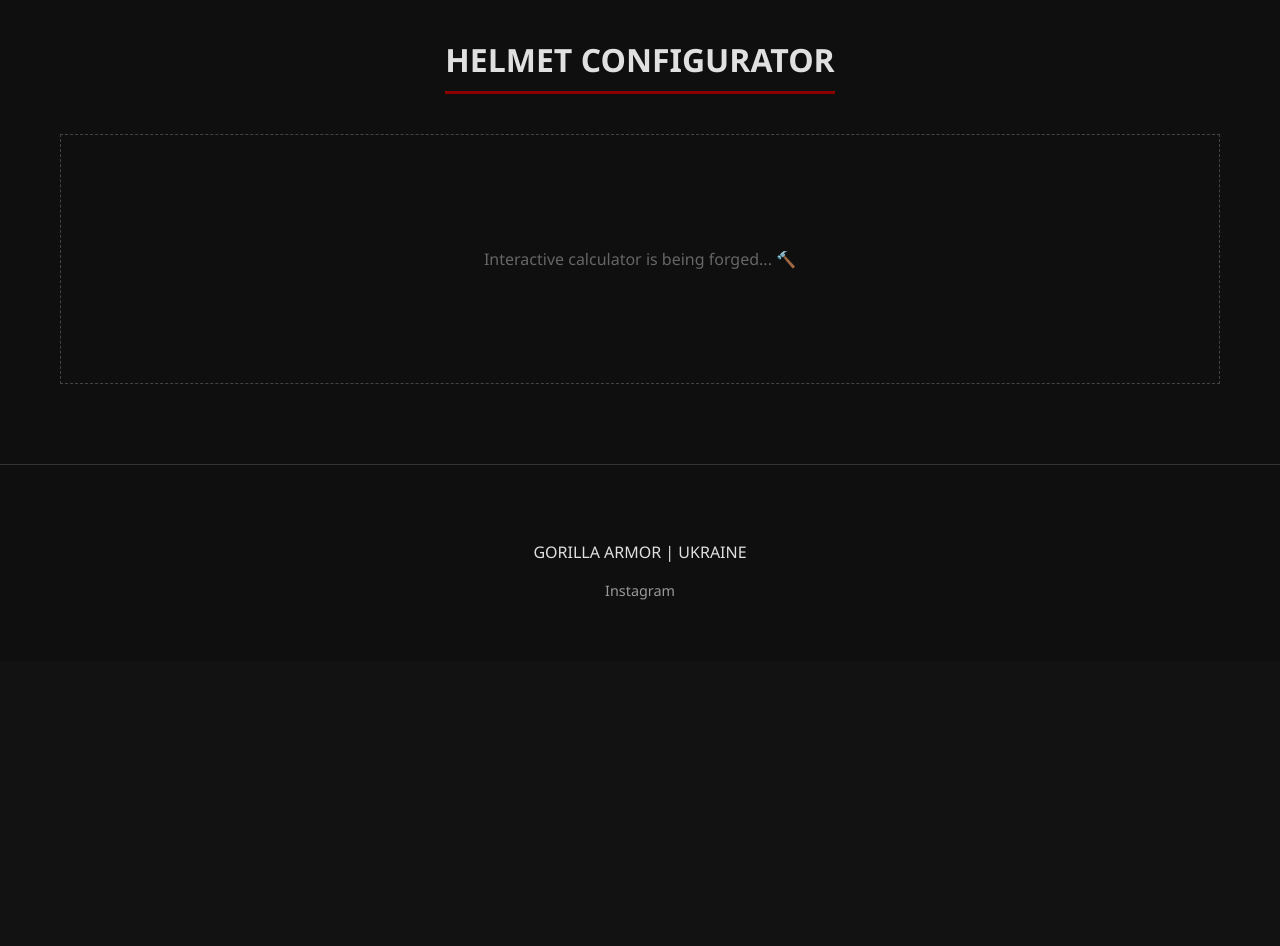
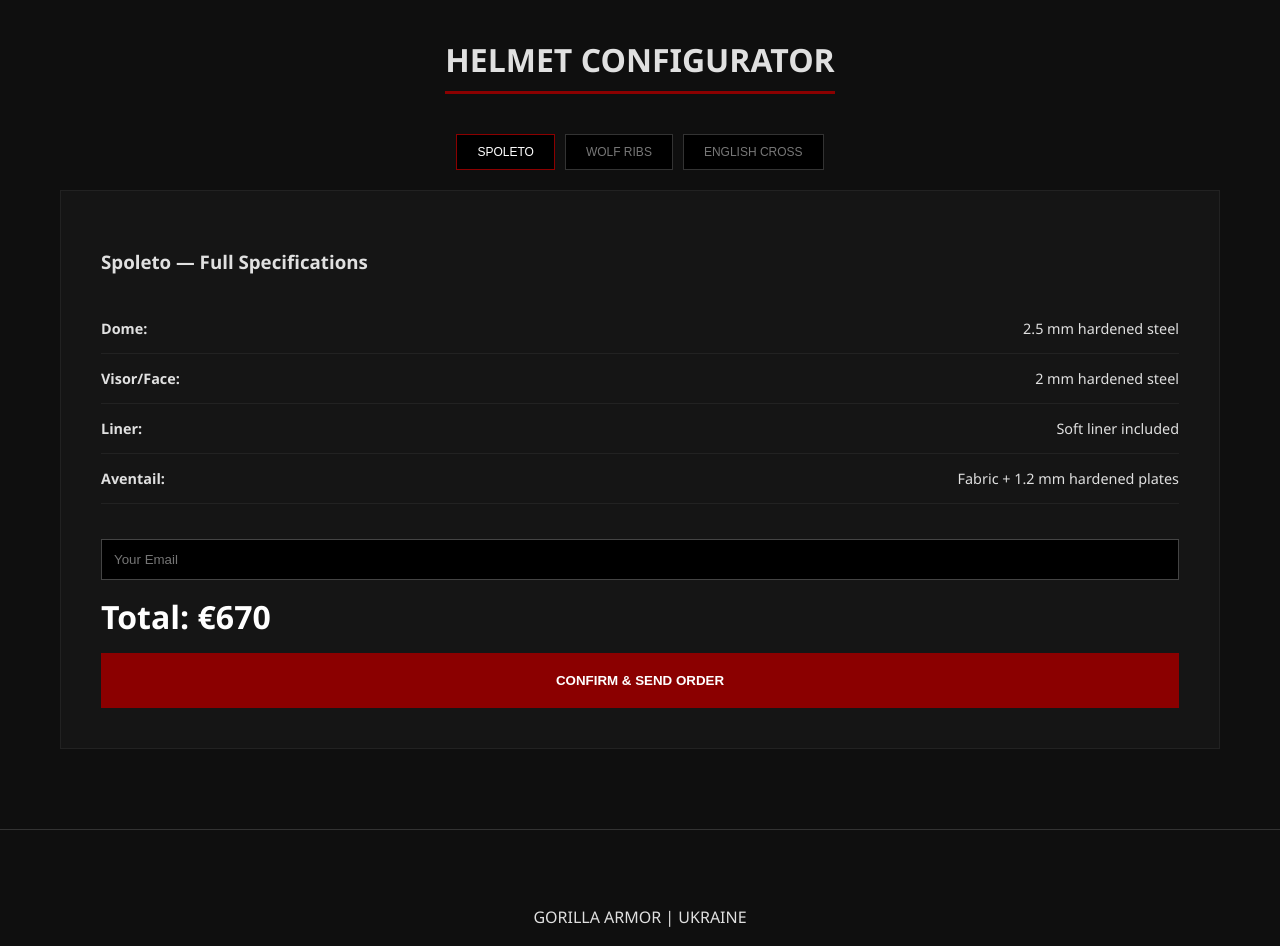
Before and after one commit to Sadovenko555/gorilla-armor-l, a React (Vite) app: page / in a window 1280 px wide. Shown: the part 1760-2706 px from the top of the page. Before the commit the page ends 2421 px from the top, so only its background shows below. Built offline with nearby package versions, Linux system fonts and the light colour scheme.

Commit message:
add configurator-test

```diff
--- a/package.json
+++ b/package.json
@@ -10,6 +10,7 @@
     "preview": "vite preview"
   },
   "dependencies": {
+    "@emailjs/browser": "^4.4.1",
     "react": "^19.2.5",
     "react-dom": "^19.2.5"
   },
--- a/src/App.css
+++ b/src/App.css
@@ -198,6 +198,127 @@
   font-size: 0.9rem;
 }
 
+.calc-input {
+  width: 100%;
+  padding: 12px;
+  background: #000;
+  border: 1px solid #444;
+  color: white;
+  margin-top: 5px;
+}
+.calc-input:focus {
+  border-color: var(--primary-red);
+  outline: none;
+}
+
+.calculator-container {
+  max-width: 600px;
+  margin: 0 auto;
+  background: var(--bg-section);
+  padding: 30px;
+  border-radius: 8px;
+  border: 1px solid #333;
+}
+
+.calc-group {
+  margin-bottom: 25px;
+  text-align: left;
+}
+
+.calc-group label {
+  display: block;
+  margin-bottom: 10px;
+  text-transform: uppercase;
+  font-size: 0.8rem;
+  color: var(--text-dim);
+  letter-spacing: 1px;
+}
+
+.calc-select {
+  width: 100%;
+  padding: 12px;
+  background: #000;
+  color: #fff;
+  border: 1px solid #444;
+  outline: none;
+}
+
+.radio-group {
+  display: flex;
+  gap: 10px;
+}
+
+.option-btn {
+  flex: 1;
+  padding: 10px;
+  background: transparent;
+  border: 1px solid #444;
+  color: white;
+  cursor: pointer;
+  transition: 0.3s;
+}
+
+.option-btn.active {
+  background: var(--primary-red);
+  border-color: var(--primary-red);
+}
+
+.total-box {
+  margin-top: 40px;
+  padding-top: 20px;
+  border-top: 1px solid #333;
+}
+
+.total-box h3 span {
+  color: var(--primary-red);
+  font-size: 2rem;
+}
+
+.order-btn {
+  width: 100%;
+  margin-top: 20px;
+  padding: 15px;
+  background: #24A1DE; /* Колір Телеграму */
+  border: none;
+  color: white;
+  font-weight: bold;
+  text-transform: uppercase;
+  cursor: pointer;
+}
+
+.configurator { display: flex; flex-direction: column; gap: 20px; }
+
+/* Таби з назвами шлемів */
+.helmet-selector { display: flex; flex-wrap: wrap; gap: 10px; justify-content: center; }
+.helmet-tab {
+  padding: 10px 20px; background: #000; border: 1px solid #333; color: #777;
+  cursor: pointer; text-transform: uppercase; font-size: 0.75rem;
+}
+.helmet-tab.active { border-color: var(--primary-red); color: #fff; }
+
+/* Картка специфікації */
+.spec-card {
+  background: #151515; border: 1px solid #222; padding: 40px; text-align: left;
+}
+.spec-list { list-style: none; padding: 0; margin: 30px 0; }
+.spec-list li {
+  padding: 15px 0; border-bottom: 1px solid #222; display: flex;
+  justify-content: space-between; align-items: center; font-size: 0.9rem;
+}
+
+/* Кнопки вибору всередині рядка */
+.mini-buttons { display: flex; gap: 5px; }
+.mini-buttons button {
+  background: #000; border: 1px solid #444; color: #fff; padding: 5px 12px;
+  font-size: 0.7rem; cursor: pointer;
+}
+.mini-buttons button.selected { background: var(--primary-red); border-color: var(--primary-red); }
+
+.order-section { display: flex; flex-direction: column; gap: 15px; margin-top: 20px; }
+.price-tag { font-size: 2rem; font-weight: bold; color: #fff; }
+.confirm-btn { background: var(--primary-red); color: #fff; padding: 20px; border: none; font-weight: bold; cursor: pointer; text-transform: uppercase; }
+
+
 @media (max-width: 767px) {
   .nav-links {
     display: flex;
--- a/src/App.jsx
+++ b/src/App.jsx
@@ -1,6 +1,6 @@
 import { useState } from 'react';
 import './App.css';
-// Переконайтеся, що фото лежить за цим шляхом або змініть назву файлу
+import Calculator from './components/Calculator';
 import heroImageUrl from './assets/hero-bg-2.webp';
 
 function App() {
@@ -63,9 +63,10 @@
       {/* Calculator Section */}
       <section id="calculator" className="section">
         <h2 className="section-title">Helmet Configurator</h2>
-        <div className="calculator-placeholder">
-          <p>Interactive calculator is being forged... 🔨</p>
-        </div>
+
+        {/* Ось тут ми ВИКОРИСТОВУЄМО імпортований компонент */}
+        <Calculator />
+
       </section>
 
       {/* Footer */}
--- /dev/null
+++ b/src/components/Calculator.jsx
@@ -0,0 +1,131 @@
+import { useState } from 'react';
+import { helmetsData } from '../data/helmets';
+import emailjs from '@emailjs/browser';
+
+const Calculator = () => {
+  const [selectedHelmet, setSelectedHelmet] = useState(helmetsData[0]);
+  // Зберігаємо цілі об'єкти опцій, щоб знати і ціну, і назву
+  const [selectedRod, setSelectedRod] = useState(selectedHelmet.options.rods[0] || null);
+  const [selectedAv, setSelectedAv] = useState(selectedHelmet.options.aventail[0] || null);
+  const [clientContact, setClientContact] = useState('');
+
+  // Розрахунок ціни: база + ціна за прути + ціна за бармицю
+  const totalPrice = selectedHelmet.basePrice + (selectedRod?.priceMod || 0) + (selectedAv?.priceMod || 0);
+
+  const sendOrder = (e) => {
+    e.preventDefault();
+
+    if (!clientContact) {
+      alert("Please enter your contact details (Email or Telegram)");
+      return;
+    }
+
+    // Формуємо рядок з вибраними опціями для листа
+    const optionsText = [
+      selectedRod ? `Rods: ${selectedRod.label}` : "Standard Visor",
+      selectedAv ? `Aventail: ${selectedAv.label}` : `Aventail: ${selectedHelmet.specs.aventail}`
+    ].join(', ');
+
+    const templateParams = {
+      helmet_name: selectedHelmet.name,
+      options: optionsText,
+      price: `€${totalPrice}`,
+      contact: clientContact,
+    };
+
+    // ВСТАВ СВОЇ ID СЮДИ
+    emailjs.send(
+      'service_tmndiym', // Твій Service ID
+      'template_dksx62t', // Твій Template ID
+      templateParams,
+      'QQpVRTj7aSUlz_3-2'   // Твій Public Key
+    )
+      .then((response) => {
+        console.log('SUCCESS!', response.status, response.text);
+        alert('SUCCESS! Your order has been sent to the master.');
+        setClientContact(''); // Очистити поле після відправки
+      }, (err) => {
+        console.log('FAILED...', err);
+        alert('FAILED to send order. Please try again or contact via Telegram.');
+      });
+  };
+
+  return (
+    <div className="configurator">
+      <div className="helmet-selector">
+        {helmetsData.map(h => (
+          <button
+            key={h.id}
+            className={`helmet-tab ${selectedHelmet.id === h.id ? 'active' : ''}`}
+            onClick={() => {
+              setSelectedHelmet(h);
+              setSelectedRod(h.options.rods[0] || null);
+              setSelectedAv(h.options.aventail[0] || null);
+            }}
+          >
+            {h.name}
+          </button>
+        ))}
+      </div>
+
+      <div className="spec-card">
+        <h3>{selectedHelmet.name} — Full Specifications</h3>
+        <ul className="spec-list">
+          <li><strong>Dome:</strong> {selectedHelmet.specs.dome}</li>
+          <li><strong>Visor/Face:</strong> {selectedHelmet.specs.visor || selectedHelmet.specs.face}</li>
+          <li><strong>Liner:</strong> {selectedHelmet.specs.liner}</li>
+
+          {selectedHelmet.options.rods.length > 0 && (
+            <li className="option-row">
+              <strong>Steel Rods:</strong>
+              <div className="mini-buttons">
+                {selectedHelmet.options.rods.map((r, i) => (
+                  <button
+                    key={i}
+                    className={selectedRod?.label === r.label ? 'selected' : ''}
+                    onClick={() => setSelectedRod(r)}
+                  >
+                    {r.label} {r.priceMod > 0 ? `(+€${r.priceMod})` : ''}
+                  </button>
+                ))}
+              </div>
+            </li>
+          )}
+
+          {selectedHelmet.options.aventail.length > 0 ? (
+            <li className="option-row">
+              <strong>Aventail:</strong>
+              <div className="mini-buttons">
+                {selectedHelmet.options.aventail.map((a, i) => (
+                  <button
+                    key={i}
+                    className={selectedAv?.label === a.label ? 'selected' : ''}
+                    onClick={() => setSelectedAv(a)}
+                  >
+                    {a.label} {a.priceMod > 0 ? `(+€${a.priceMod})` : ''}
+                  </button>
+                ))}
+              </div>
+            </li>
+          ) : (
+            <li><strong>Aventail:</strong> {selectedHelmet.specs.aventail}</li>
+          )}
+        </ul>
+
+        <div className="order-section">
+          <input
+            type="text"
+            className="calc-input"
+            placeholder="Your Email"
+            value={clientContact}
+            onChange={(e) => setClientContact(e.target.value)}
+          />
+          <div className="price-tag">Total: €{totalPrice}</div>
+          <button className="confirm-btn" onClick={sendOrder}>Confirm & Send Order</button>
+        </div>
+      </div>
+    </div>
+  );
+};
+
+export default Calculator;
--- a/src/data/helmets.js
+++ b/src/data/helmets.js
@@ -0,0 +1,55 @@
+// src/data/helmets.js
+export const helmetsData = [
+  {
+    id: 'spoleto',
+    name: 'Spoleto',
+    basePrice: 670,
+    specs: {
+      dome: '2.5 mm hardened steel',
+      visor: '2 mm hardened steel',
+      aventail: 'Fabric + 1.2 mm hardened plates',
+      liner: 'Soft liner included'
+    },
+    options: { rods: [], aventail: [] }
+  },
+ {
+    id: 'wolf-ribs',
+    name: 'Wolf Ribs',
+    basePrice: 760,
+    specs: {
+      dome: '2.5 mm hardened steel',
+      visor: 'Hardened steel ribs',
+      aventail: 'Fabric + 1.2 mm hardened plates',
+      liner: 'Soft liner included'
+    },
+    options: {
+      rods: [
+        { label: 'Standard (6/10 mm)', priceMod: 0 },
+        { label: 'Heavy Duty (8/12 mm)', priceMod: 35 }
+      ],
+      aventail: [] // ДОДАЙ ЦЕЙ РЯДОК, щоб код не "падав"
+    }
+  },
+  {
+    id: 'english-cross',
+    name: 'English Cross',
+    basePrice: 790,
+    specs: {
+      dome: '2.5 mm hardened steel',
+      face: 'Hardened steel rods',
+      aventail: 'Chain mail',
+      liner: 'Soft liner included'
+    },
+    options: {
+      rods: [
+        { label: '6 & 8 mm rods', priceMod: 0 },
+        { label: '8 & 10 mm rods', priceMod: 25 }
+      ],
+      aventail: [
+        { label: 'Standard Chain Mail', priceMod: 0 },
+        { label: 'Stainless Chain Mail', priceMod: 50 }
+      ]
+    }
+  },
+  // Додай інші моделі (Nasal, Pigface, Romance) за такою ж логікою
+];
```
Also changed, not shown: 1 other file (tests, documents, lock files or other folders).
